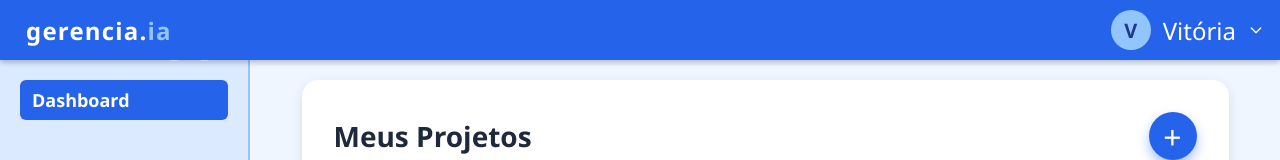
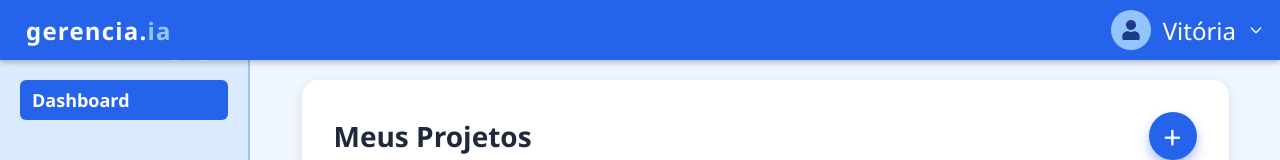
Before and after one commit to Guidjy/23-Debuggers-Anonimos, a React (Create React App) app in the folder frontend/: page /dashboard in a window 1280 px wide. Shown: the top 160 px of the page. Built offline with nearby package versions, Linux system fonts and the light colour scheme.

Commit message:
feat: user icon

```diff
--- a/frontend/src/components/Header.js
+++ b/frontend/src/components/Header.js
@@ -1,5 +1,6 @@
 import { useState, useRef, useEffect } from 'react';
 import { useNavigate } from 'react-router-dom';
+import { FaUser } from 'react-icons/fa';
 
 function Header() {
   const [open, setOpen] = useState(false);
@@ -44,7 +45,7 @@ function Header() {
             aria-haspopup="true"
             aria-expanded={open}
           >
-            <div className="avatar">V</div>
+            <div className="avatar"><FaUser/></div>
             <span className="profile-name">Vitória</span>
             <svg
               className={`chevron ${open ? 'open' : ''}`}
```
